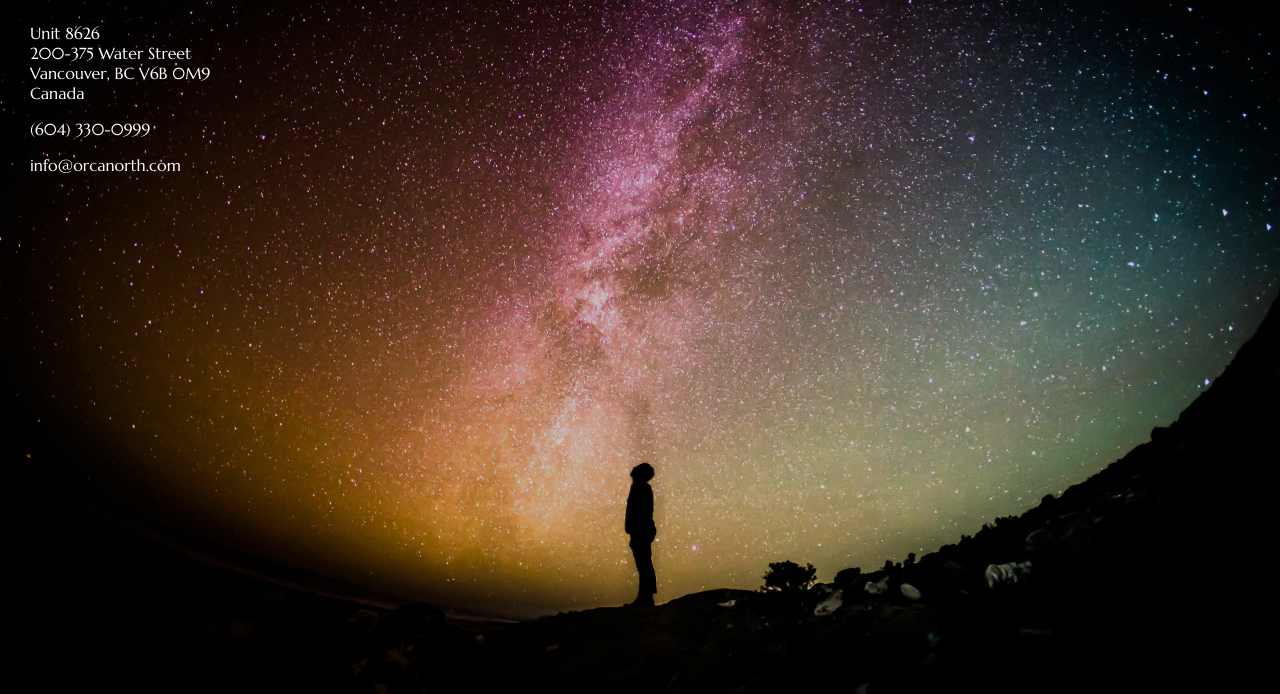
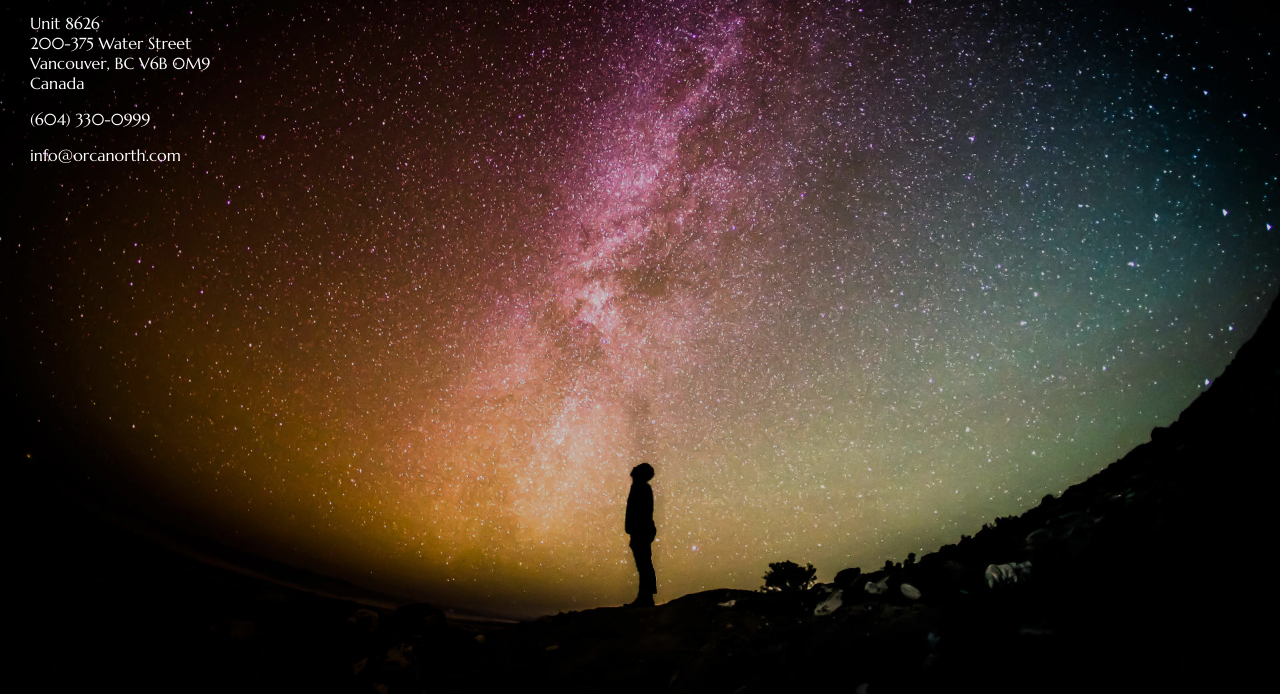
Before and after one commit to orcanorth/orcanorth.com, a plain HTML site: page index.html in a window 1280 px wide. Shown: the part 106-800 px from the top of the page. Drawn offline with Linux system fonts and the light colour scheme.

Commit message:
Remove padding

```diff
--- a/index.html
+++ b/index.html
@@ -21,7 +21,7 @@
                 Software Development
             </div>
         </div>
-        <div style="padding-top: 10px;">
+        <div class="contact-info">
             <p>Unit 8626
                 <br>200-375 Water Street
                 <br>Vancouver, BC V6B 0M9
```
